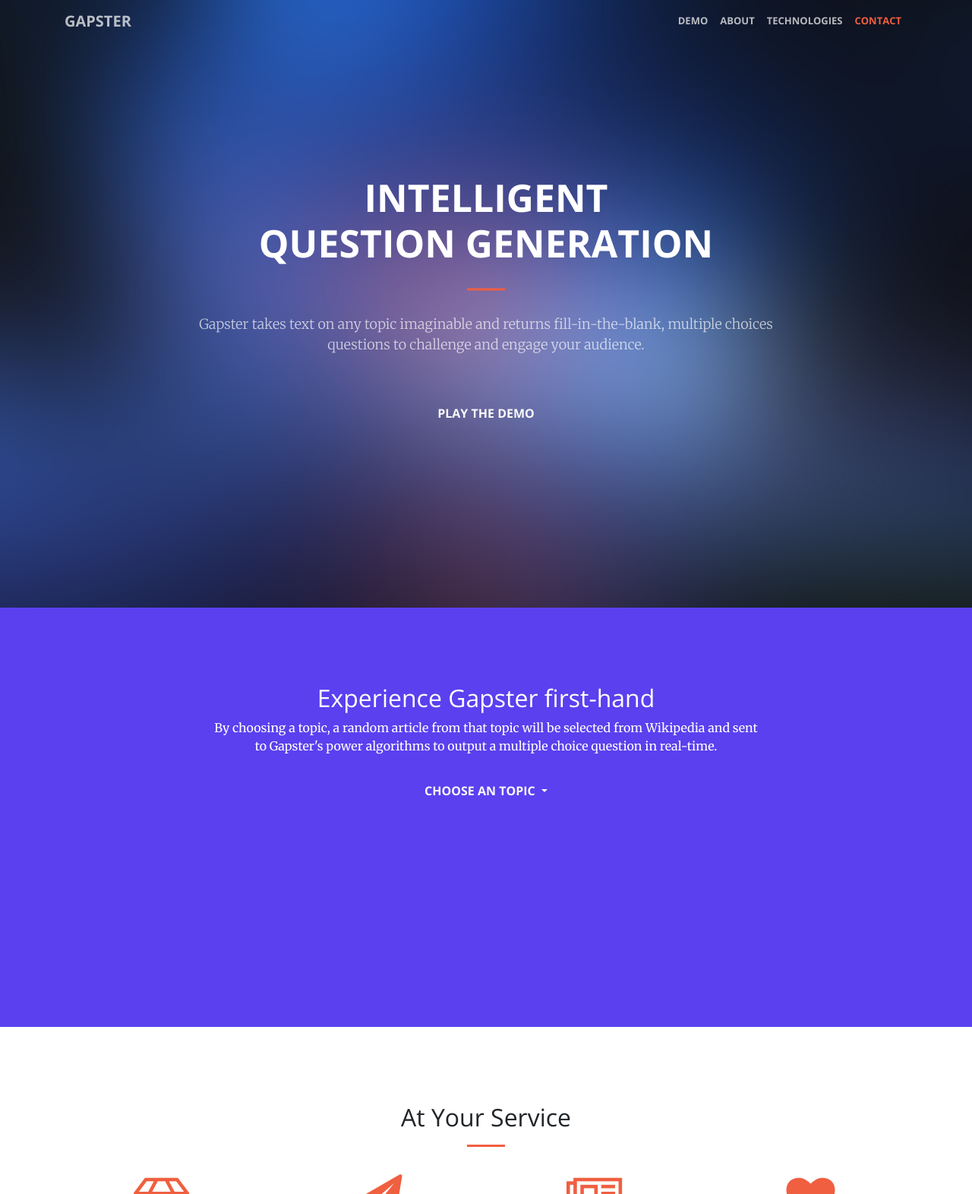
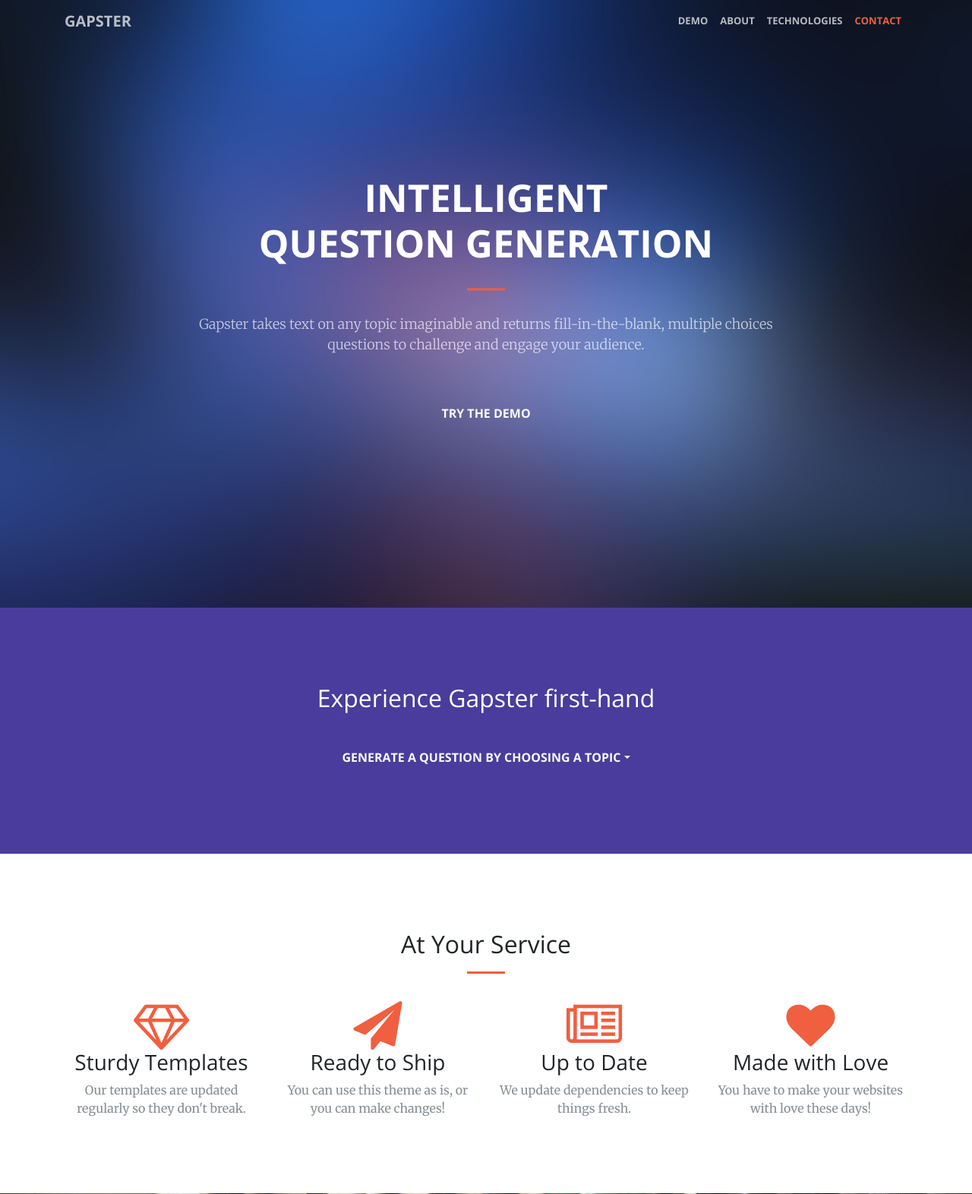
Before and after one commit to 77216384/gapster, a Flask app: page / in a window 1280 px wide. Shown: the top 1572 px of the page at 76% size. Run offline with Flask 2, Linux system fonts and the light colour scheme; parts of the project's set-up code (start-up, migrations or seed data) failed here and were passed over; some libraries are stand-ins or nearby versions.

Commit message:
more styling, new purple color

```diff
--- a/app/app.py
+++ b/app/app.py
@@ -26,30 +26,26 @@ nltk.corpus.wordnet.lch_similarity(nltk.corpus.wordnet.synsets('new_york')[1], n
 def index():
     return render_template('index.html')
 
-@app.route("/topic")
-def choose_random_article():
-	r = requests.get('https://en.wikipedia.org/wiki/Wikipedia:Vital_articles/Expanded/People')
-	url_tags = bs(r.content, 'lxml').select('.column-count-3 a')
-	base = 'https://en.wikipedia.org'
-	urls = [(tag.text, base+tag.attrs['href']) for tag in url_tags if 'edit' not in tag.attrs['href'] and 'Vital' not in tag.attrs['href']]
-	rand = random.randint(0, len(urls)-1)
-	article_url = urls[rand][1]
-	article_title = urls[rand][0]
+@app.route("/topic/<topic>")
+def choose_random_article(topic):
+	#r = requests.get('https://en.wikipedia.org/wiki/Wikipedia:Vital_articles/Expanded/People')
+	#url_tags = bs(r.content, 'lxml').select('.column-count-3 a')
+	#base = 'https://en.wikipedia.org'
+	#urls = [(tag.text, base+tag.attrs['href']) for tag in url_tags if 'edit' not in tag.attrs['href'] and 'Vital' not in tag.attrs['href']]
+	#rand = random.randint(0, len(urls)-1)
+	#article_url = urls[rand][1]
+	#article_title = urls[rand][0]
+	article_url = helpers.get_article_url(topic)
 	res = requests.get(article_url)
 	html = bs(res.content, 'lxml')
+	title = html.select('.firstHeading')[0].text
 	article = " ".join([p.text for p in html.select('#mw-content-text p')])
-	data = json={'title': article_title, 'text': re.sub('\[\d+\]', '', article)}
+	data = json={'title': title, 'text': re.sub('\[\d+\]', '', article)}
 	return jsonify(data)
 
 @app.route("/fetch_article/<topic>")
 def get_demo_article(topic):
-	article_dict = {
-		'napoleon': 'https://en.wikipedia.org/wiki/Napoleonic_Wars',
-		'snoop': 'https://en.wikipedia.org/wiki/Snoop_Dogg',
-		'lincoln': 'https://en.wikipedia.org/wiki/Abraham_Lincoln',
-		'buddhism': 'https://en.wikipedia.org/wiki/Buddhism',
-		'wormhole': 'https://en.wikipedia.org/wiki/Wormhole'
-	}
+
 	url = article_dict[topic]
 	res = requests.get(url)
 	html = bs(res.content, 'lxml')
--- a/app/static/css/creative.css
+++ b/app/static/css/creative.css
@@ -41,7 +41,7 @@ p {
   margin-bottom: 20px; }
 
 .bg-primary {
-  background-color: #5a40ef !important; }
+  background-color: #4a3c9c !important; }
 
 .bg-dark {
   color: white;
--- a/app/static/script.js
+++ b/app/static/script.js
@@ -1,18 +1,20 @@
 $('#questionLoading').hide();
+$('#questionBox').hide();
 var answer = '';
 
-$('#arts').click(function(e){
+$('.dropdown-item').click(function(e){
   e.preventDefault();
+  $('#questionBox').fadeOut();
   $('#articleTitle').text('');
   $('#questionText').text('');
-  $('#choiceOne').text('').attr('class', 'btn btn-outline-light choiceButton').show();
-  $('#choiceTwo').text('').attr('class', 'btn btn-outline-light choiceButton').show();
-  $('#choiceThree').text('').attr('class', 'btn btn-outline-light choiceButton').show();
-  $('#choiceFour').text('').attr('class', 'btn btn-outline-light choiceButton').show();
+  $('#choiceOne').text('').attr('class', 'btn btn-outline-primary choiceButton').show();
+  $('#choiceTwo').text('').attr('class', 'btn btn-outline-primary choiceButton').show();
+  $('#choiceThree').text('').attr('class', 'btn btn-outline-primary choiceButton').show();
+  $('#choiceFour').text('').attr('class', 'btn btn-outline-primary choiceButton').show();
   $('#questionLoading').show();
 	$.ajax({
 		type: "GET",
-		url: "/topic",
+		url: "/topic/"+e.target.id,
 		success: function(data){
       articleTitle = data.title;
       $.ajax({
@@ -21,10 +23,11 @@ $('#arts').click(function(e){
         data: JSON.stringify(data),
         contentType: "application/json; charset=utf-8",
         success: function(data){
+          answer = data.answer;
           $('#questionLoading').hide();
-          $('#articleTitle').text(articleTitle);
+          $('#questionBox').fadeIn();
+          $('#articleTitle').text('Article Title: '+articleTitle);
           $('#questionText').text(data.question);
-          answer = data.answer;
           $('#choiceOne').text(data.answer);
           $('#choiceTwo').text(data.distractors[0]);
           $('#choiceThree').text(data.distractors[1]);
@@ -39,7 +42,7 @@ $('#arts').click(function(e){
 $('.choiceButton').click(function(e){
   e.preventDefault();
   if ($(e.target).text() == answer) {
-    $(e.target).addClass('btn-success').removeClass('btn-outline-light');
+    $(e.target).addClass('btn-success').removeClass('btn-outline-primary');
     var buttons = $('.choiceButton');
     for (i = 0; i < buttons.length; i++) {
       if ($(buttons[i]).text() != answer) {
@@ -47,6 +50,6 @@ $('.choiceButton').click(function(e){
       }
     }
   } else {
-    $(e.target).addClass('btn-danger').removeClass('btn-outline-light');
+    $(e.target).addClass('btn-danger').removeClass('btn-outline-primary');
   }
 });
--- a/app/static/style.css
+++ b/app/static/style.css
@@ -1,16 +1,20 @@
 #questionText {
-	color: white;
+	color: #4a3c9c;
 	margin-top: 1em;
 	text-align: left;
 }
 
+#dropdownMenuButton {
+  margin-top: 1.5em;
+}
+
 .demoText {
-  font-family: 'Merriweather', 'Helvetica Neue', Arial, sans-serif;
+  font-family: Arial, sans-serif;
   color: white;
 }
 
 #choices {
-	color: white;
+	color: black;
 	margin-top: 1em;
 }
 
@@ -19,12 +23,27 @@
 }
 
 #articleTitle {
-  color: white;
-  margin-top: 2em;
+  color: #4a3c9c;
+  margin-top: .33em;
   font-size: 2em;
+  text-align: left;
 }
 
+#questionBox {
+  margin-top: 1em;
+  background: white;
+  color: #4a3c9c;
+  border-radius: 25px;
+  padding: 20px;
+}
 
+.btn-outline-primary {
+  color: #4a3c9c;
+}
+  .btn-outline-primary:hover {
+    color: white;
+    border-color: #4a3c9c;
+    background-color: #4a3c9c; }
 
 .loader,
 .loader:before,
--- a/app/templates/index.html
+++ b/app/templates/index.html
@@ -63,7 +63,7 @@
           <h1 id="homeHeading">Intelligent<br/>Question Generation</h1>
           <hr>
           <p>Gapster takes text on any topic imaginable and returns fill-in-the-blank, multiple choices questions to challenge and engage your audience.</p>
-          <a class="btn btn-outline-light btn-xl js-scroll-trigger" href="#about">Play the demo</a>
+          <a class="btn btn-outline-light btn-xl js-scroll-trigger" href="#about">Try the demo</a>
         </div>
       </div>
     </header>
@@ -73,30 +73,32 @@
         <div class="row">
           <div class="col-lg-8 mx-auto text-center">
             <h2 class="section-heading text-white">Experience Gapster first-hand</h2>
-            <p class="demoText">By choosing a topic, a random article from that topic will be selected from Wikipedia and sent to Gapster's power algorithms to output a multiple choice question in real-time.</p>
+            <!-- <p class="demoText">Choose a topic and a random article from Wikipedia is sent to Gapster's power algorithms to output a multiple choice question in real-time.</p> -->
             <div class="dropdown">
-              <button class="btn btn btn-outline-light btn-xl dropdown-toggle" type="button" id="dropdownMenuButton" data-toggle="dropdown" aria-haspopup="true" aria-expanded="false">Choose an topic
-            </button>
+              <button class="btn btn btn-outline-light btn-xl dropdown-toggle" type="button" id="dropdownMenuButton" data-toggle="dropdown" aria-haspopup="true" aria-expanded="false">Generate a question by choosing a topic</button>
             <div class="dropdown-menu" aria-labelledby="dropdownMenuButton">
-              <a class="dropdown-item" id="arts" href="#">History</a>
-              <a class="dropdown-item" id="lincoln" href="#">Abraham Lincoln</a>
-              <a class="dropdown-item" id="wormhole" href="#">Wormhole</a>
-              <a class="dropdown-item" id="buddhism" href="#">Buddhism</a>
-              <a class="dropdown-item" id="snoop" href="#">Snoop Dog</a>
+              <a class="dropdown-item" id="art" href="#">Arts</a>
+              <a class="dropdown-item" id="history" href="#">History</a>
+              <a class="dropdown-item" id="people" href="#">People</a>
+              <a class="dropdown-item" id="society" href="#">Society</a>
+              <a class="dropdown-item" id="science" href="#">Physical Sciences</a>
+              <a class="dropdown-item" id="math" href="#">Mathematics</a>
             </div>
           </div>
+          <div class="loader" id="questionLoading"></div>
+            <!-- <a class="btn btn-default btn-xl js-scroll-trigger" href="#services">Get Started!</a> -->
 
-            <!-- <a class="btn btn-default btn-xl js-scroll-trigger" href="#services">Get Started!</a> -->
-            <div id="articleTitle"></div>
-            <div id="question">
-              <div class="loader" id="questionLoading">
-              </div>
-              <div id="questionText"></div>
-              <div id="choices"><br/>
-                <button type="button" id="choiceOne" class="btn btn-outline-light choiceButton"></button><br/>
-                <button type="button" id="choiceTwo" class="btn btn-outline-light choiceButton"></button><br/>
-                <button type="button" id="choiceThree" class="btn btn-outline-light choiceButton"></button><br/>
-                <button type="button" id="choiceFour" class="btn btn-outline-light choiceButton"></button>
+            <div id="questionBox">
+              <div id="articleTitle"></div>
+              <div id="question">
+
+                <div id="questionText"></div>
+                <div id="choices"><br/>
+                  <button type="button" id="choiceOne" class="btn btn-outline-primary choiceButton"></button><br/>
+                  <button type="button" id="choiceTwo" class="btn btn-outline-primary choiceButton"></button><br/>
+                  <button type="button" id="choiceThree" class="btn btn-outline-primary choiceButton"></button><br/>
+                  <button type="button" id="choiceFour" class="btn btn-outline-primary choiceButton"></button>
+                </div>
               </div>
             </div>
           </div>
```
Also changed, not shown: app/helpers.py (+13 -0 lines).
